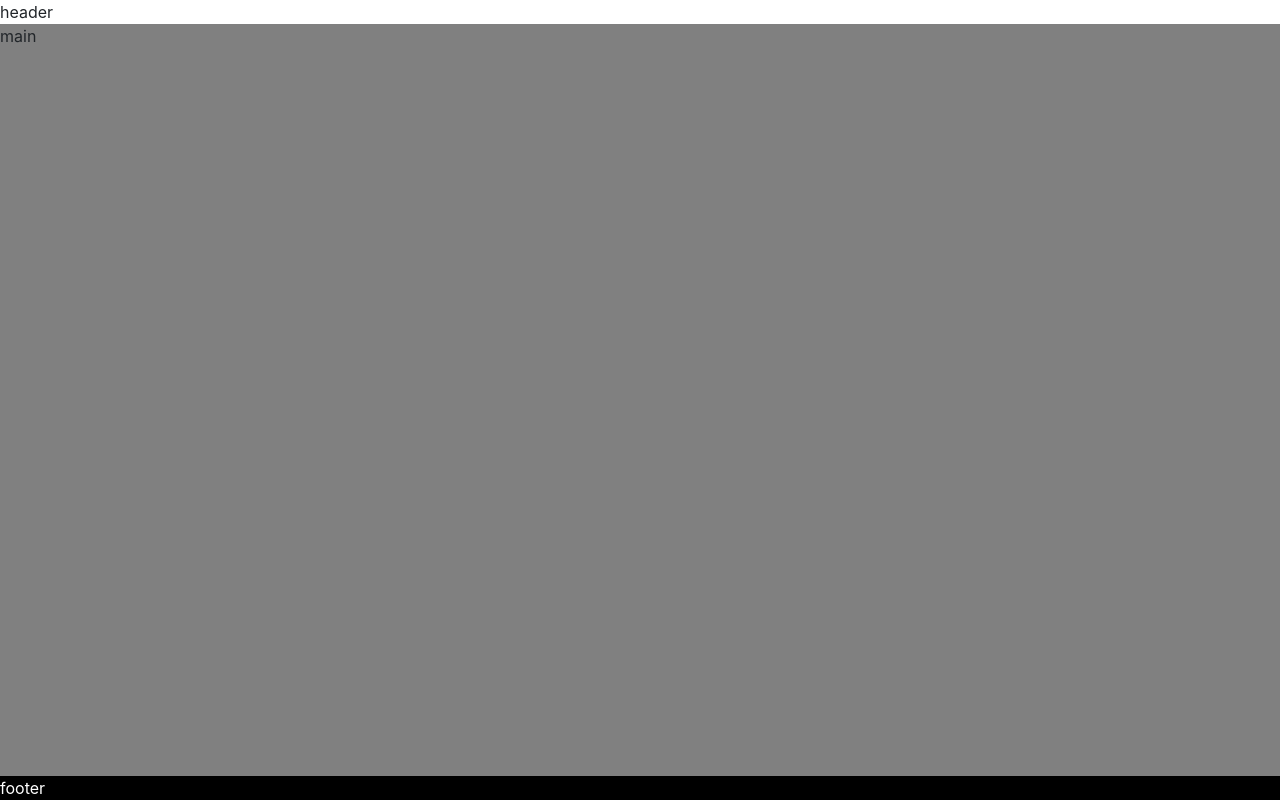
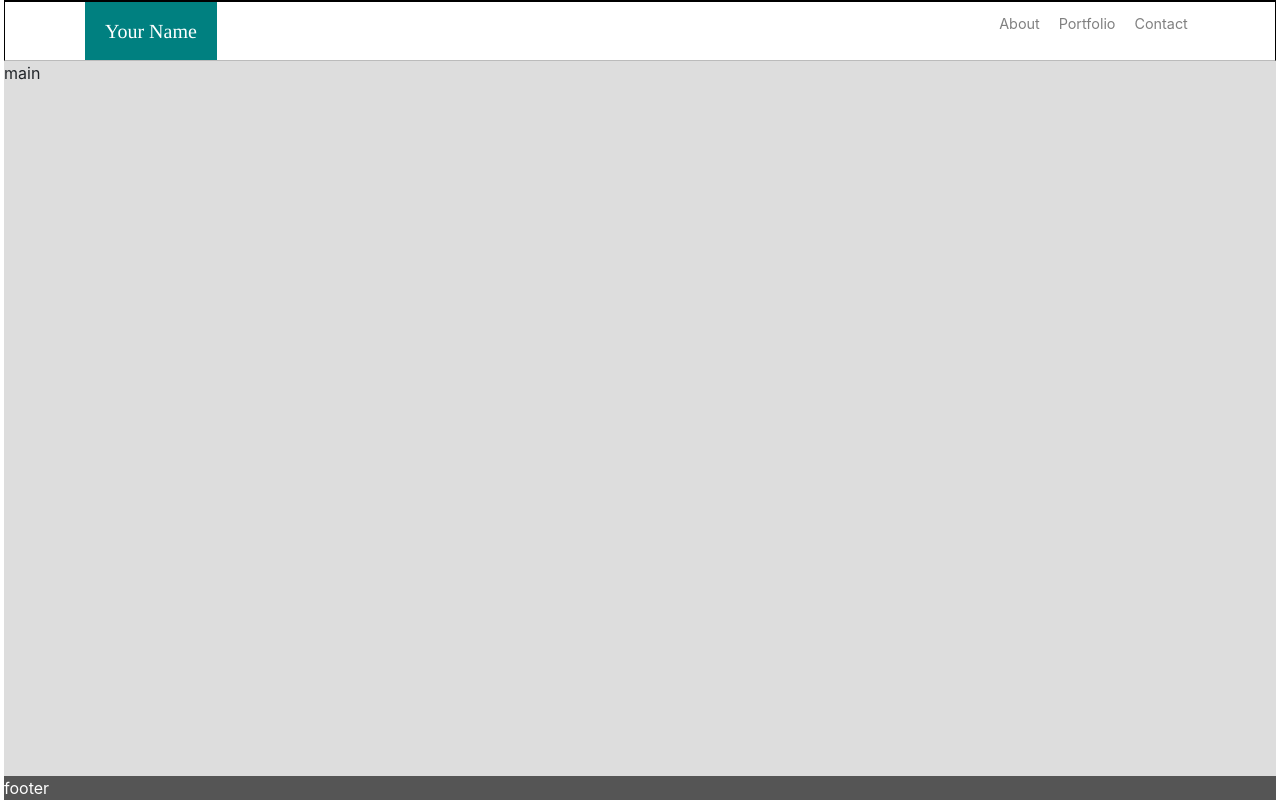
Before and after one commit to zenglenn42/utbc2019-hw-02-portfolio, a plain HTML site: page index.html in a window 1280 px wide. Drawn offline with Linux system fonts and the light colour scheme.

Commit message:
add styled navbar

```diff
--- a/assets/style.css
+++ b/assets/style.css
@@ -8,14 +8,34 @@ body {
 
 header {
   background-color: white;
+  border: 1px solid black;
+  border-top-width: 2px;
+  border-bottom-color: #bbb;
+}
+
+.navbar-fixed-top {
+  padding: 0 0;
+}
+
+a.navbar-brand {
+  background-color: teal;
+  color: white;
+  font-family: times;
+  padding: 0.7em 1em;
+}
+
+a.navbar-link {
+  color: gray;
+  font-size: 0.9em;
+  padding: 0 0.5em;
 }
 
 main {
-  background-color: gray;
+  background-color: #ddd;
   flex: 1;
 }
 
 footer {
-  background-color: black;
+  background-color: #555;
   color: white;
 }
--- a/index.html
+++ b/index.html
@@ -9,8 +9,21 @@
     />
     <link rel="stylesheet" href="assets/style.css" />
   </head>
-  <body>
-    <header>header</header>
+  <body class="mx-1">
+    <header>
+      <nav class="navbar navbar-default navbar-fixed-top">
+        <div class="container">
+          <div class="navbar-header">
+            <a class="navbar-brand" href="#">Your Name</a>
+          </div>
+          <p class="navbar-text navbar-right">
+            <a href="#" class="navbar-link">About</a>
+            <a href="#" class="navbar-link">Portfolio</a>
+            <a href="#" class="navbar-link">Contact</a>
+          </p>
+        </div>
+      </nav>
+    </header>
     <main>main</main>
     <footer>footer</footer>
     <script src="assets/jquery-3.3.1.slim.min.js"></script>
```
Also changed, not shown: 2 other files.
